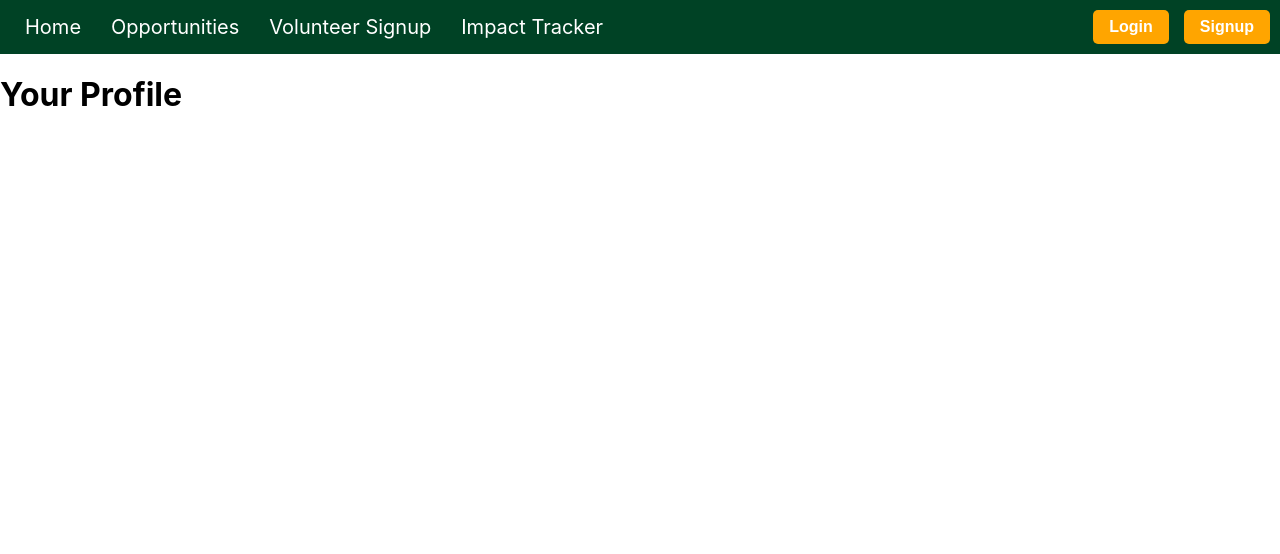
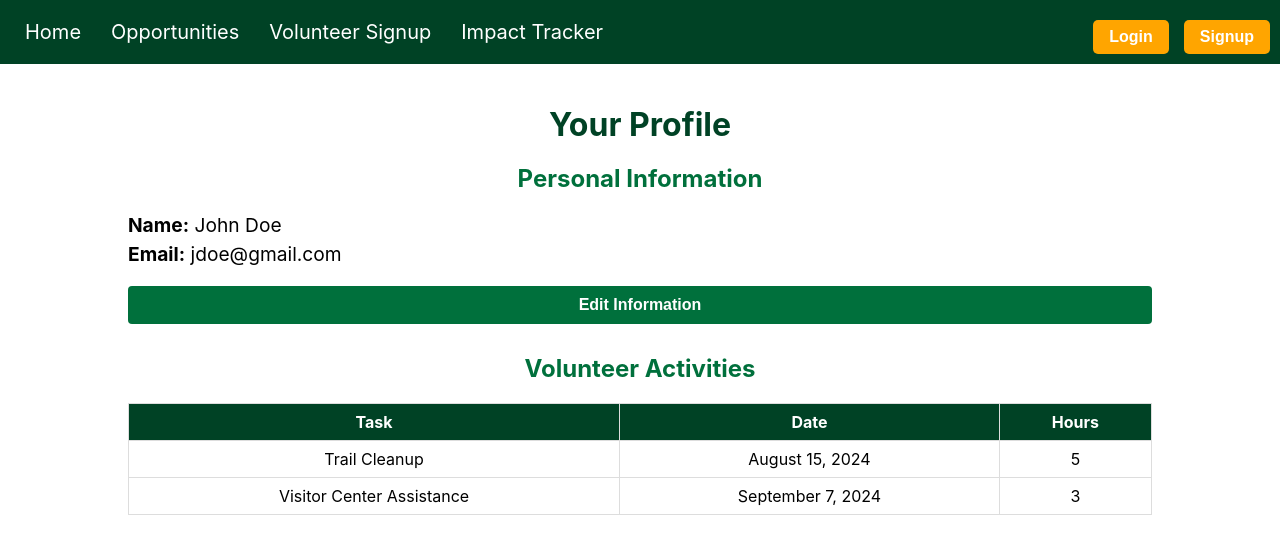
Before and after one commit to krausekeiii/ParkConnect, a React (Create React App) app in the folder frontend/: page /profile in a window 1280 px wide. Shown: the top 554 px of the page. Built offline with nearby package versions, Linux system fonts and the light colour scheme; some icons are missing.

Commit message:
profile page

```diff
--- /dev/null
+++ b/frontend/src/pages/Profile.css
@@ -0,0 +1,85 @@
+.profile-container {
+    width: 80%;
+    margin: 0 auto;
+    padding: 20px;
+  }
+
+  h1 {
+    text-align: center;
+    color: #004225;
+    margin-bottom: 20px;
+  }
+
+  .profile-section {
+    margin-bottom: 30px;
+  }
+
+  .profile-section h2 {
+    color: #00703c;
+  }
+
+  p {
+    font-size: 1.2rem;
+    margin: 5px 0;
+  }
+
+  .activity-table {
+    width: 100%;
+    border-collapse: collapse;
+  }
+
+  .activity-table th,
+  .activity-table td {
+    border: 1px solid #ddd;
+    padding: 8px;
+    text-align: center;
+  }
+
+  .activity-table th {
+    background-color: #004225;
+    color: white;
+  }
+
+  .btn {
+    background-color: #00703c;
+    color: white;
+    padding: 10px 15px;
+    border: none;
+    border-radius: 5px;
+    cursor: pointer;
+    font-size: 1rem;
+    margin-top: 10px;
+  }
+
+  .btn:hover {
+    background-color: #005f2c;
+  }
+
+  .edit-btn {
+    margin-top: 15px;
+  }
+
+  .save-btn, .cancel-btn {
+    margin-right: 10px;
+  }
+
+  .edit-profile-form {
+    display: flex;
+    flex-direction: column;
+  }
+
+  .form-group {
+    margin-bottom: 15px;
+  }
+
+  .form-group label {
+    font-weight: bold;
+  }
+
+  .form-group input {
+    padding: 8px;
+    width: 100%;
+    font-size: 1rem;
+    border-radius: 5px;
+    border: 1px solid #ccc;
+  }
--- a/frontend/src/pages/Profile.tsx
+++ b/frontend/src/pages/Profile.tsx
@@ -1,10 +1,91 @@
-import React from 'react';
+import React, { useState } from 'react';
+import './Profile.css';
 
 const Profile: React.FC = () => {
+  // Ex
+  const [name, setName] = useState('John Doe');
+  const [email, setEmail] = useState('jdoe@gmail.com');
+  const [isEditing, setIsEditing] = useState(false);
+
+  // Ex
+  const [volunteerActivities] = useState([
+    { id: 1, task: 'Trail Cleanup', date: 'August 15, 2024', hours: 5 },
+    { id: 2, task: 'Visitor Center Assistance', date: 'September 7, 2024', hours: 3 },
+  ]);
+
+
+  const handleEditToggle = () => {
+    setIsEditing(!isEditing);
+  };
+
+
+  const handleSave = (e: React.FormEvent) => {
+    e.preventDefault();
+    setIsEditing(false);
+  };
+
   return (
-    <div>
+    <div className="profile-container">
       <h1>Your Profile</h1>
-      {/* Profile details go here */}
+
+      <div className="profile-section">
+        <h2>Personal Information</h2>
+
+        {isEditing ? (
+          <form onSubmit={handleSave} className="edit-profile-form">
+            <div className="form-group">
+              <label>Name:</label>
+              <input
+                type="text"
+                value={name}
+                onChange={(e) => setName(e.target.value)}
+                required
+              />
+            </div>
+            <div className="form-group">
+              <label>Email:</label>
+              <input
+                type="email"
+                value={email}
+                onChange={(e) => setEmail(e.target.value)}
+                required
+              />
+            </div>
+            <button type="submit" className="btn save-btn">Save</button>
+            <button type="button" className="btn cancel-btn" onClick={handleEditToggle}>
+              Cancel
+            </button>
+          </form>
+        ) : (
+          <div>
+            <p><strong>Name:</strong> {name}</p>
+            <p><strong>Email:</strong> {email}</p>
+            <button className="btn edit-btn" onClick={handleEditToggle}>Edit Information</button>
+          </div>
+        )}
+      </div>
+
+      <div className="profile-section">
+        <h2>Volunteer Activities</h2>
+        <table className="activity-table">
+          <thead>
+            <tr>
+              <th>Task</th>
+              <th>Date</th>
+              <th>Hours</th>
+            </tr>
+          </thead>
+          <tbody>
+            {volunteerActivities.map(activity => (
+              <tr key={activity.id}>
+                <td>{activity.task}</td>
+                <td>{activity.date}</td>
+                <td>{activity.hours}</td>
+              </tr>
+            ))}
+          </tbody>
+        </table>
+      </div>
     </div>
   );
 };
```
